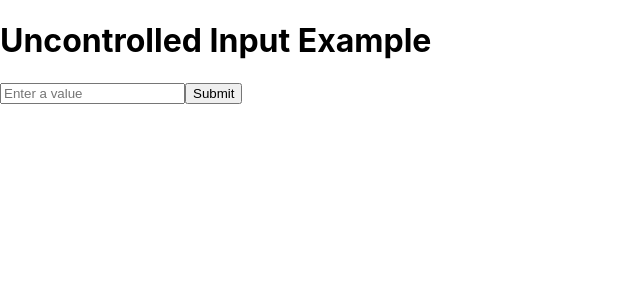
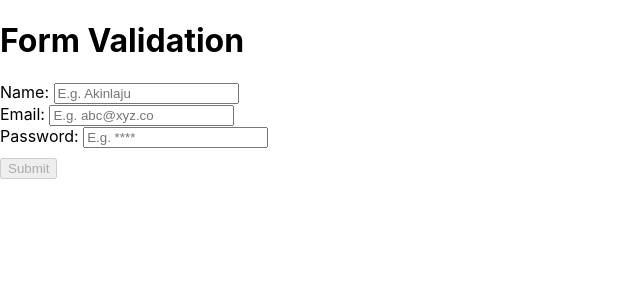
Before and after one commit to habideen/react_js_tutorial, a React (Create React App) app: page / in a window 1280 px wide. Shown: the top 300 px of the page, without its empty margins (0-640 px from the left). Built offline with nearby package versions, Linux system fonts and the light colour scheme.

Commit message:
form validation: multiple form validation

```diff
--- a/src/App.js
+++ b/src/App.js
@@ -1,6 +1,7 @@
 import { useState, useEffect } from "react";
 import "./App.css";
 import UncontrolledForm from "./components/form/UncontrolledForm";
+import MultipleFormValidatin from "./components/form/MultipleFormValidation";
 // import MultipleInput from "./components/form/MultipleInput";
 // import FormValidatin from "./components/form/FormValidation";
 // import SimpleForm from "./components/form/SimpleForm";
@@ -27,8 +28,9 @@ function content() {
       <ItemMap />
       <SimpleForm />
       <MultipleInput />
-      <FormValidatin /> */}
-      <UncontrolledForm />
+      <FormValidatin />
+      <UncontrolledForm /> */}
+      <MultipleFormValidatin />
     </div>
   );
 }
--- /dev/null
+++ b/src/components/form/MultipleFormValidation.js
@@ -0,0 +1,107 @@
+import React, { useState } from "react";
+
+function MultipleFormValidatin() {
+  const [formData, setFormData] = useState({
+    name: "",
+    email: "",
+    password: "",
+  });
+  const [error, setError] = useState({
+    name: "",
+    email: "",
+    password: "",
+  });
+
+  const validateEmail = (email) => /^[^\s@]+@[^\s@]+\.[^\s@]+$/.test(email);
+
+  const handleChange = (event) => {
+    const { id, value } = event.target;
+
+    setFormData((prev) => ({
+      ...prev,
+      [id]: value,
+    }));
+
+    if (id === "name") {
+      setError((prev) => ({
+        name: value.length < 3 ? "The name length must be greater than 3" : "",
+      }));
+    } else if (id === "email") {
+      setError((prev) => ({
+        email: !validateEmail(value) ? "The email is invalid" : "",
+      }));
+    } else if (id === "password") {
+      setError((prev) => ({
+        password:
+          value.length < 6 ? "The password length must be greater than 6" : "",
+      }));
+    }
+  };
+
+  const handleSubmit = (event) => {
+    event.preventDefault();
+    if (!error.name && !error.email && !error.password) {
+      alert(`Form submitted:
+      Name: ${formData.name}
+      Email: ${formData.email}
+      Password: ${formData.password}`);
+    }
+  };
+
+  return (
+    <div>
+      <h1>Form Validation</h1>
+      <form onSubmit={handleSubmit}>
+        <div>
+          <label htmlFor="name">Name: </label>
+          <input
+            type="text"
+            id="name"
+            value={formData.name}
+            onChange={handleChange}
+            placeholder="E.g. Akinlaju"
+          />
+          {error.name && <p style={{ color: "red" }}>{error.name}</p>}
+        </div>
+        <div>
+          <label htmlFor="email">Email: </label>
+          <input
+            type="email"
+            id="email"
+            value={formData.email}
+            onChange={handleChange}
+            placeholder="E.g. abc@xyz.co"
+          />
+          {error.email && <p style={{ color: "red" }}>{error.email}</p>}
+        </div>
+        <div>
+          <label htmlFor="password">Password: </label>
+          <input
+            type="password"
+            id="password"
+            value={formData.password}
+            onChange={handleChange}
+            placeholder="E.g. ****"
+          />
+          {error.password && <p style={{ color: "red" }}>{error.password}</p>}
+        </div>
+        <button
+          type="submit"
+          disabled={
+            !formData.name ||
+            !formData.email ||
+            !formData.password ||
+            error.name ||
+            error.email ||
+            error.password
+          }
+          style={{ display: "block", marginTop: "10px" }}
+        >
+          Submit
+        </button>
+      </form>
+    </div>
+  );
+}
+
+export default MultipleFormValidatin;
```
